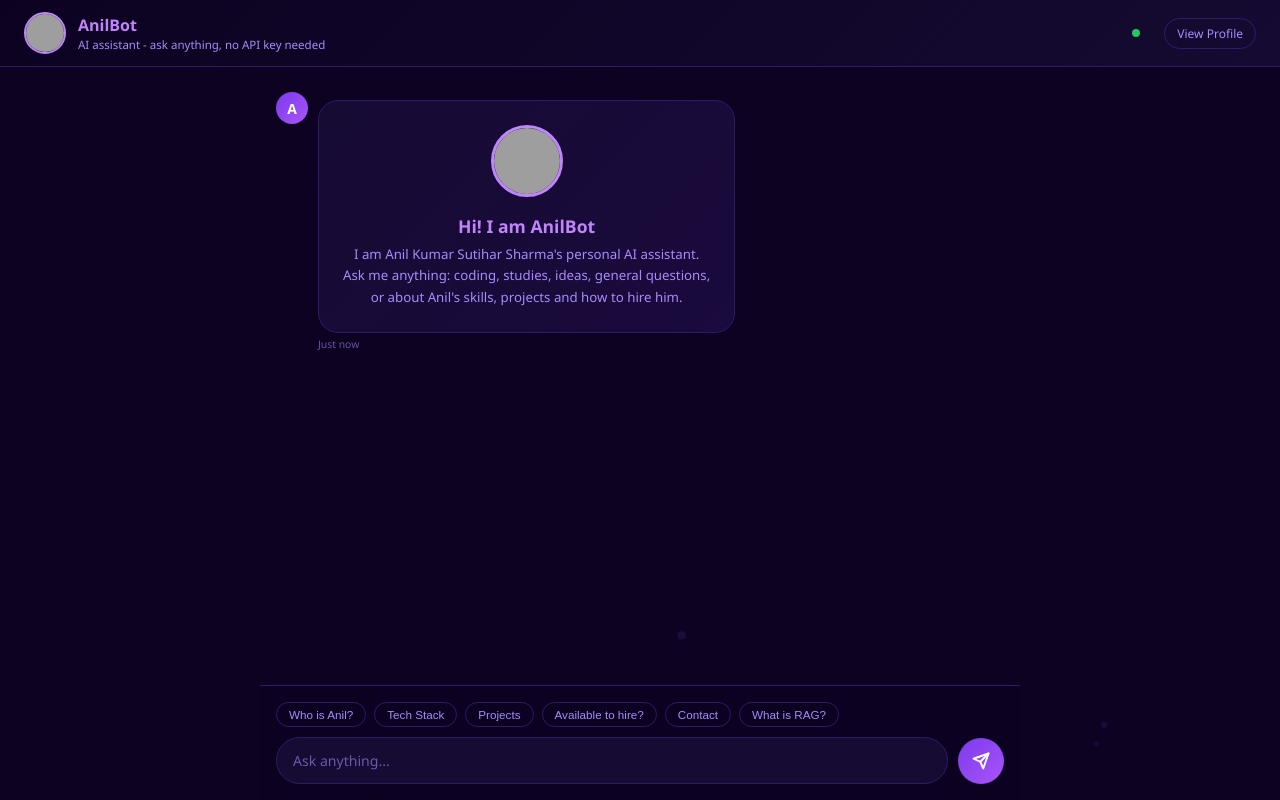
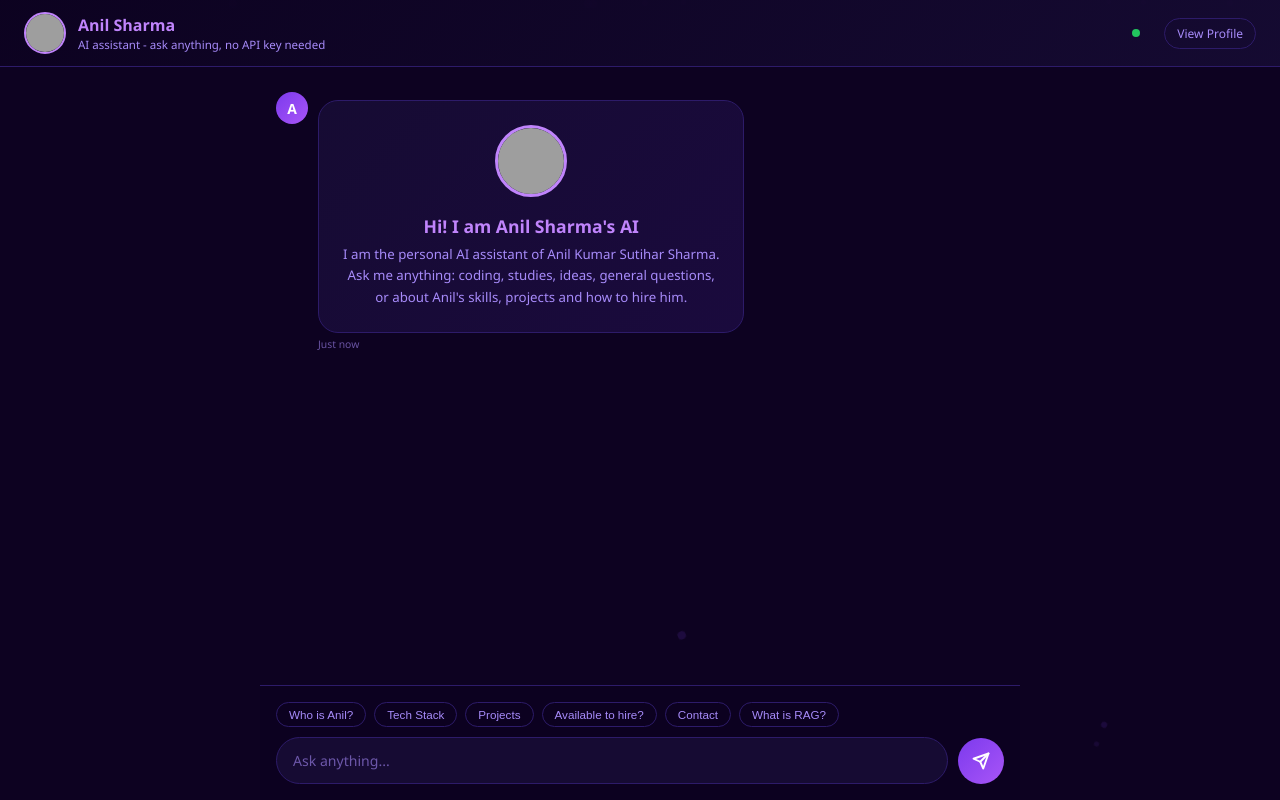
Before and after one commit to anilcodematrix/anilcodematrix.github.io, a plain HTML site: page index.html in a window 1280 px wide. Drawn offline with Linux system fonts and the light colour scheme; grey boxes are pictures that could not be loaded.

Commit message:
rename assistant to Anil Sharma AI

```diff
--- a/bot.js
+++ b/bot.js
@@ -1,4 +1,4 @@
-/* AnilBot - local engine. No API key, no server.
+/* Anil Sharma AI - chat engine. No API key, no server.
  * 1. Answers questions about Anil from a built-in knowledge base
  *    (keyword + typo-tolerant matching, follows up on context).
  * 2. Does maths, tells the time/date.
@@ -26,7 +26,7 @@ const ANIL = {
   },
   projects: [
     { name: "Portfolio website", url: "https://anilkumarsutiharsharma.com.np", desc: "Anil's personal site with his work and contact details.", keys: ["portfolio", "website", "site"] },
-    { name: "AnilBot", url: "https://anilcodematrix.github.io", desc: "This chat assistant. It runs fully in your browser with no API key.", keys: ["anilbot", "chatbot"] },
+    { name: "Anil Sharma AI", url: "https://anilcodematrix.github.io", desc: "This AI chat assistant. It runs fully in your browser with no API key.", keys: ["anilbot", "chatbot"] },
     { name: "Daily AI Agent", url: "https://github.com/anilcodematrix/anil-sharma-daily", desc: "A Python agent on GitHub Actions that commits a daily log with quotes and tech tips.", keys: ["agent", "daily"] },
     { name: "Full-Stack Development", url: "https://github.com/anilcodematrix/Full-Stack-Development-Assignment", desc: "Full-stack web apps with HTML, CSS, JavaScript, PHP and MySQL CRUD.", keys: ["fullstack", "crud", "assignment", "php"] },
     { name: "Concepts of AI", url: "https://github.com/anilcodematrix/Concept-of-AI-and-Technologies", desc: "Jupyter notebooks on classification, regression and deep learning.", keys: ["notebook", "notebooks", "jupyter", "concepts"] },
@@ -41,7 +41,7 @@ const allSkills = Object.values(ANIL.skills).flat();
 const INTENTS = [
   { id: "greet", keys: ["hi", "hello", "hey", "hii", "namaste", "namaskar", "yo", "sup", "morning", "evening", "kasto", "k cha", "khabar"],
     answer: () => pick([
-      "Hello! 👋 I'm AnilBot. Ask me about Anil's skills, projects or how to hire him. You can also ask me general questions.",
+      "Hello! 👋 I'm Anil Sharma's AI. Ask me about Anil's skills, projects or how to hire him. You can also ask me general questions.",
       "Namaste! 🙏 What would you like to know about Anil?",
       "Hey there! I can tell you about Anil, his work, or look up anything you're curious about.",
     ]) },
@@ -49,8 +49,8 @@ const INTENTS = [
     answer: () => pick(["You're welcome! 😊 Anything else?", "Happy to help! Ask me anything else.", "Glad that helped!"]) },
   { id: "bye", keys: ["bye", "goodbye", "later", "cya", "see you"],
     answer: `Bye! 👋 If you'd like to work with Anil, email him at ${link("mailto:" + ANIL.email, ANIL.email)}.` },
-  { id: "botself", keys: ["who are you", "what are you", "your name", "are you ai", "are you real", "anilbot", "how do you work"],
-    answer: "I'm <b>AnilBot</b>, Anil's personal assistant. I run entirely in your browser, so there's no API key and nothing to set up. I know Anil's profile, I can do maths, and for general questions I look things up on Wikipedia." },
+  { id: "botself", keys: ["who are you", "what are you", "your name", "are you ai", "are you real", "anilbot", "anil sharma ai", "how do you work"],
+    answer: "I'm <b>Anil Sharma's AI</b>, his personal assistant. I run entirely in your browser, so there's no API key and nothing to set up. I know Anil's profile, I can do maths, and for general questions I look things up on Wikipedia." },
   { id: "about", keys: ["who is anil", "about anil", "who is he", "introduce", "background", "himself", "story", "bio"],
     answer: `<b>${ANIL.name}</b> is a full-stack developer and AI engineer from Kathmandu, Nepal 🇳🇵.<br/><br/>
 • Builds web apps end to end, from database to UI<br/>
@@ -231,8 +231,8 @@ async function think(raw) {
 
 // ----------------------------------------------------- free AI (no key) ----
 // Uses the free, keyless Pollinations text API (OpenAI-compatible).
-// If it is slow or busy, AnilBot falls back to the local engine above.
-const SYSTEM_PROMPT = `You are AnilBot, a friendly, smart AI assistant on the personal site of ${ANIL.name}.
+// If it is slow or busy, the assistant falls back to the local engine above.
+const SYSTEM_PROMPT = `You are "Anil Sharma AI", a friendly, smart AI assistant on the personal site of ${ANIL.name}.
 You can answer ANY question the visitor asks: general knowledge, coding, maths, writing, advice, anything. Be accurate, clear and concise (under 150 words unless asked for detail). Use short paragraphs or "- " bullets. Use **bold** sparingly. Reply in the visitor's language (English, Nepali or Romanized Nepali).
 When asked about Anil, speak about him in the third person and use ONLY these facts (never invent anything about him):
 - Full-stack developer and AI engineer from Kathmandu, Nepal (UTC+5:45)
--- a/index.html
+++ b/index.html
@@ -3,7 +3,7 @@
 <head>
 <meta charset="UTF-8"/>
 <meta name="viewport" content="width=device-width, initial-scale=1.0"/>
-<title>AnilBot - Chat with Anil's AI Assistant</title>
+<title>Anil Sharma - AI Assistant</title>
 <style>
   *{margin:0;padding:0;box-sizing:border-box}
   :root{
@@ -119,7 +119,7 @@
     <img src="https://avatars.githubusercontent.com/anilcodematrix?v=4" alt="Anil"/>
   </div>
   <div class="header-info">
-    <h1>AnilBot</h1>
+    <h1>Anil Sharma</h1>
     <p>AI assistant - ask anything, no API key needed</p>
   </div>
   <div class="status-dot" title="Online"></div>
@@ -134,8 +134,8 @@
       <div>
         <div class="welcome">
           <img src="https://avatars.githubusercontent.com/anilcodematrix?v=4" alt="Anil"/>
-          <h2>Hi! I am AnilBot</h2>
-          <p>I am Anil Kumar Sutihar Sharma's personal AI assistant.<br/>
+          <h2>Hi! I am Anil Sharma's AI</h2>
+          <p>I am the personal AI assistant of Anil Kumar Sutihar Sharma.<br/>
              Ask me anything: coding, studies, ideas, general questions,<br/>
              or about Anil's skills, projects and how to hire him.</p>
         </div>
@@ -167,6 +167,6 @@
   </div>
 </div>
 
-<script src="bot.js?v=3"></script>
+<script src="bot.js?v=4"></script>
 </body>
 </html>
```
